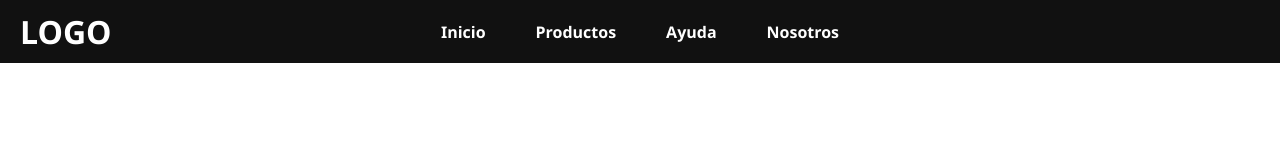
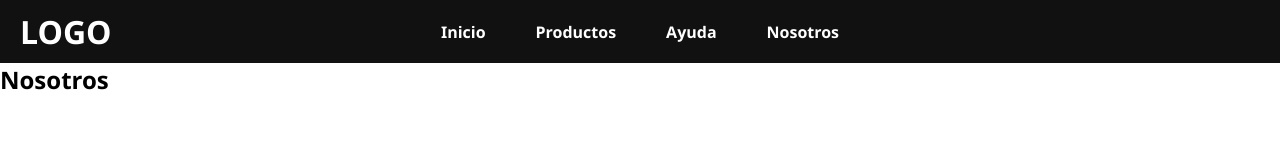
Before and after one commit to Daviio2005/web.prueba.com, a plain HTML site: page index.html in a window 1280 px wide. Both pictures are taken after a click on the link "Nosotros". Drawn offline with Linux system fonts and the light colour scheme.

Commit message:
pequeña actualización

```diff
--- a/index.html
+++ b/index.html
@@ -38,6 +38,10 @@
         <h1>Ayuda</h1>
     </section>
 
+    <section class="section" id="nosotros" style="display: none;">
+        <h1>Nosotros</h1>
+    </section>
+
 </body>
 
 </html>
```
